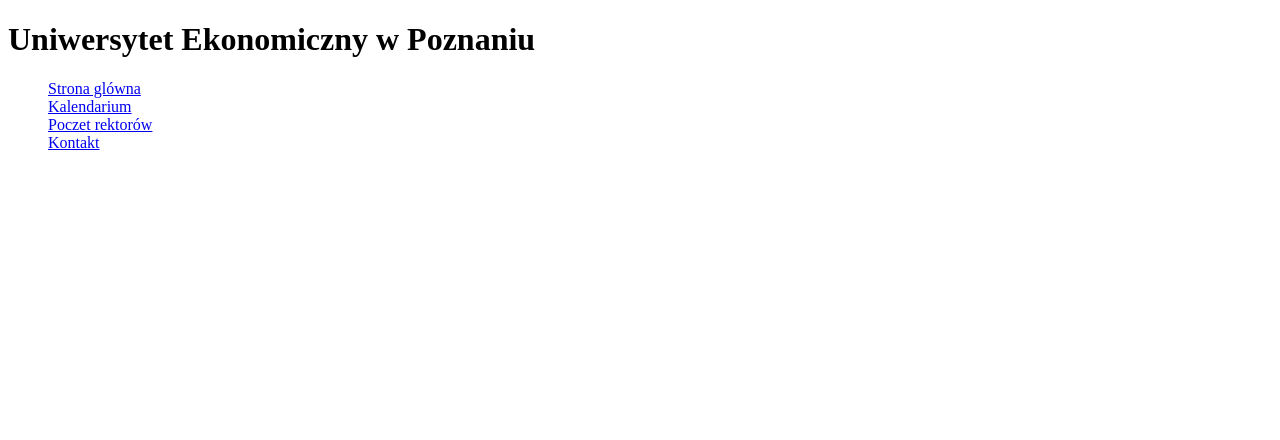
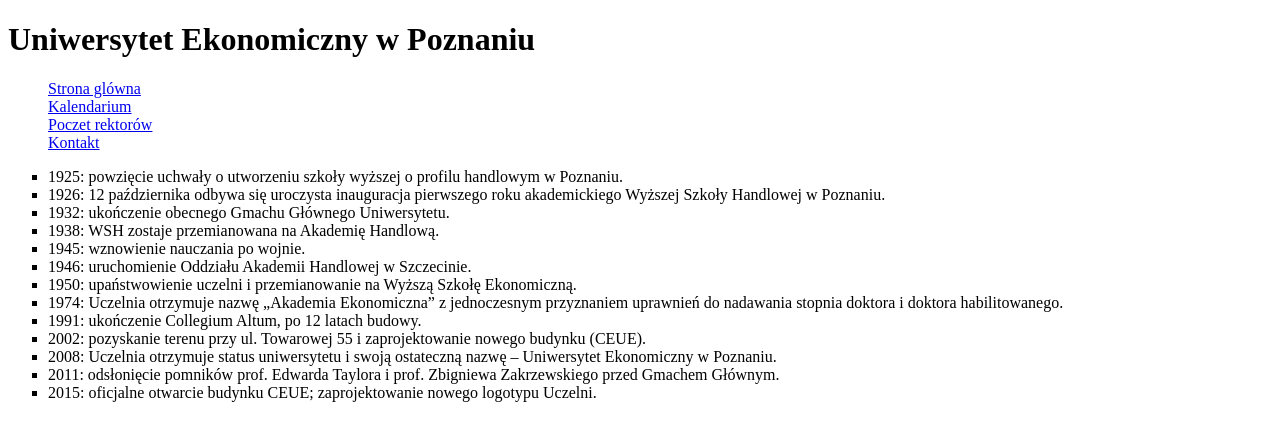
Before and after one commit to Sen1ch66/html-site, a plain HTML site: page kalendarium.html in a window 1280 px wide. Drawn offline with Linux system fonts and the light colour scheme.

Commit message:
Updated list

```diff
--- a/kalendarium.html
+++ b/kalendarium.html
@@ -26,6 +26,21 @@
                 </ul>
             </nav>
         </header>
+        <ul style="list-style: square;">
+            <li>1925: powzięcie uchwały o utworzeniu szkoły wyższej o profilu handlowym w Poznaniu.</li>
+            <li>1926: 12 października odbywa się uroczysta inauguracja pierwszego roku akademickiego Wyższej Szkoły Handlowej w Poznaniu.</li>
+            <li>1932: ukończenie obecnego Gmachu Głównego Uniwersytetu.</li>
+            <li>1938: WSH zostaje przemianowana na Akademię Handlową.</li>
+            <li>1945: wznowienie nauczania po wojnie.</li>
+            <li>1946: uruchomienie Oddziału Akademii Handlowej w Szczecinie.</li>
+            <li>1950: upaństwowienie uczelni i przemianowanie na Wyższą Szkołę Ekonomiczną.</li>
+            <li>1974: Uczelnia otrzymuje nazwę „Akademia Ekonomiczna” z jednoczesnym przyznaniem uprawnień do nadawania stopnia doktora i doktora habilitowanego.</li>
+            <li>1991: ukończenie Collegium Altum, po 12 latach budowy.</li>
+            <li>2002: pozyskanie terenu przy ul. Towarowej 55 i zaprojektowanie nowego budynku (CEUE).</li>
+            <li>2008: Uczelnia otrzymuje status uniwersytetu i swoją ostateczną nazwę – Uniwersytet Ekonomiczny w Poznaniu.</li>
+            <li>2011: odsłonięcie pomników prof. Edwarda Taylora i prof. Zbigniewa Zakrzewskiego przed Gmachem Głównym.</li>
+            <li>2015: oficjalne otwarcie budynku CEUE; zaprojektowanie nowego logotypu Uczelni.</li>
+        </ul>
     </div>
 </body>
 </html>
```
